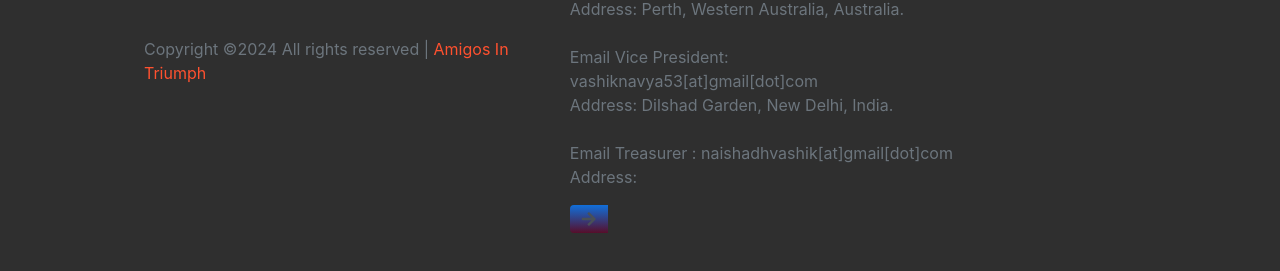
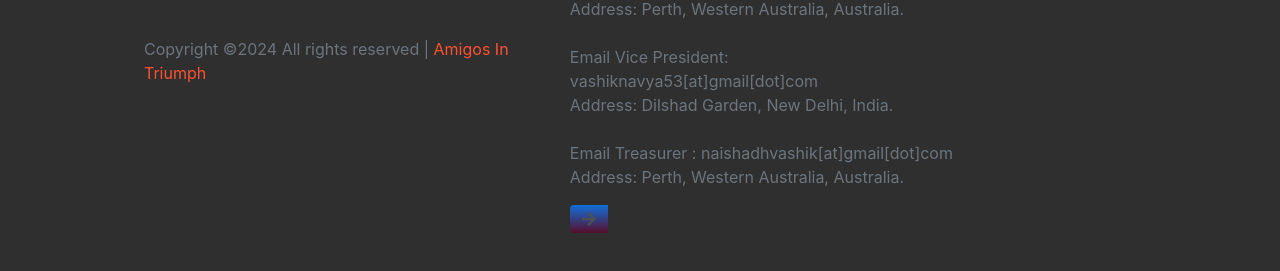
Before and after one commit to aitweb/ait, a plain HTML site: page index.html in a window 1280 px wide. Shown: the part 5086-5357 px from the top of the page. Drawn offline with nearby package versions, Linux system fonts and the light colour scheme; a web font is replaced by a local one.

Commit message:
Update index.html

```diff
--- a/index.html
+++ b/index.html
@@ -476,7 +476,7 @@ Surya was the leading T20I run scorer in 2022, grabbing 1164 runs off 31 innings
             Address: Dilshad Garden, New Delhi, India.<br>
             <br>
             Email Treasurer : naishadhvashik[at]gmail[dot]com<br>
-            Address: <br>
+            Address: Perth, Western Australia, Australia.<br>
           </p>
           <form class="form-inline">
             <div class="col pl-0">
```
